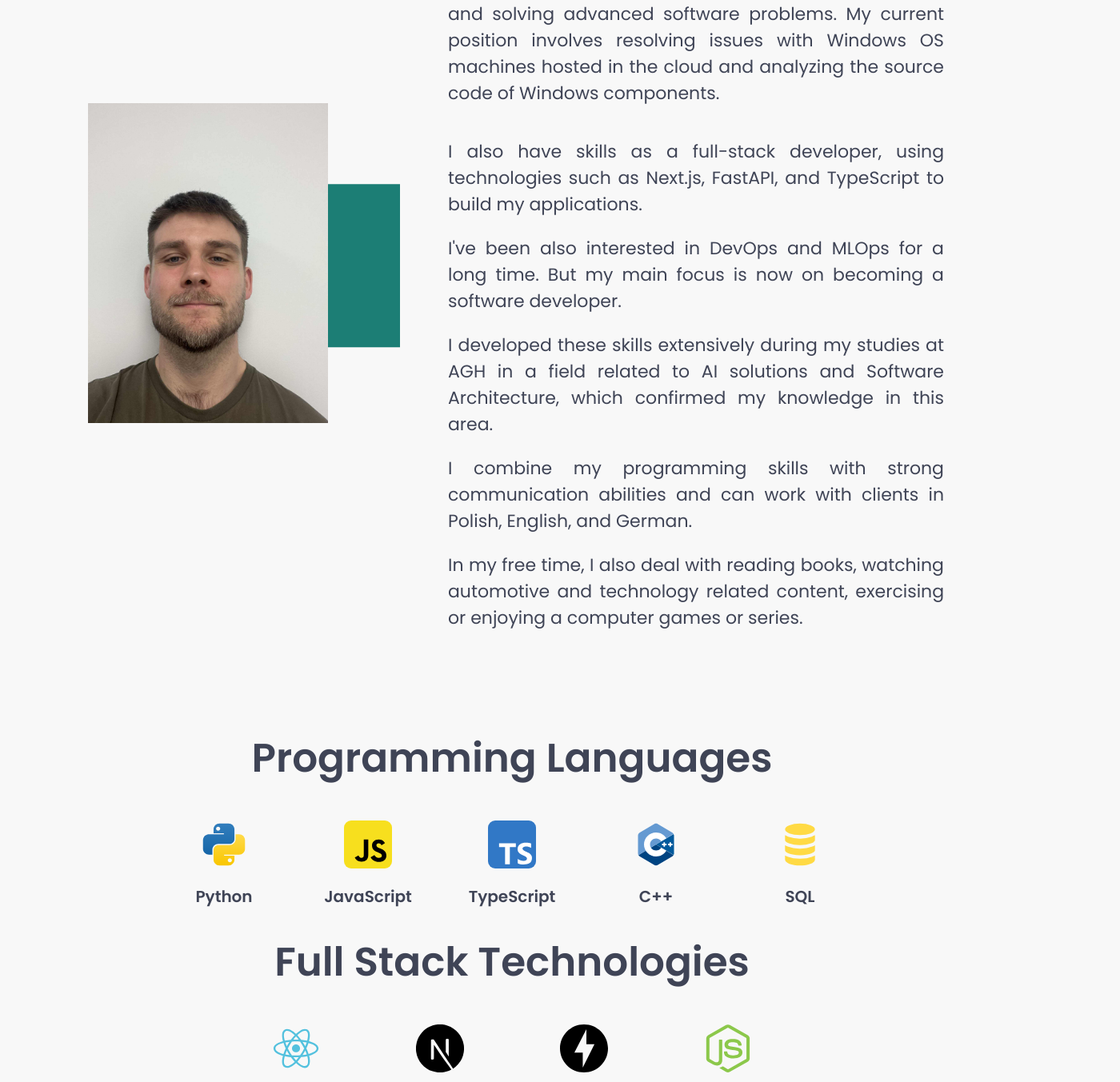
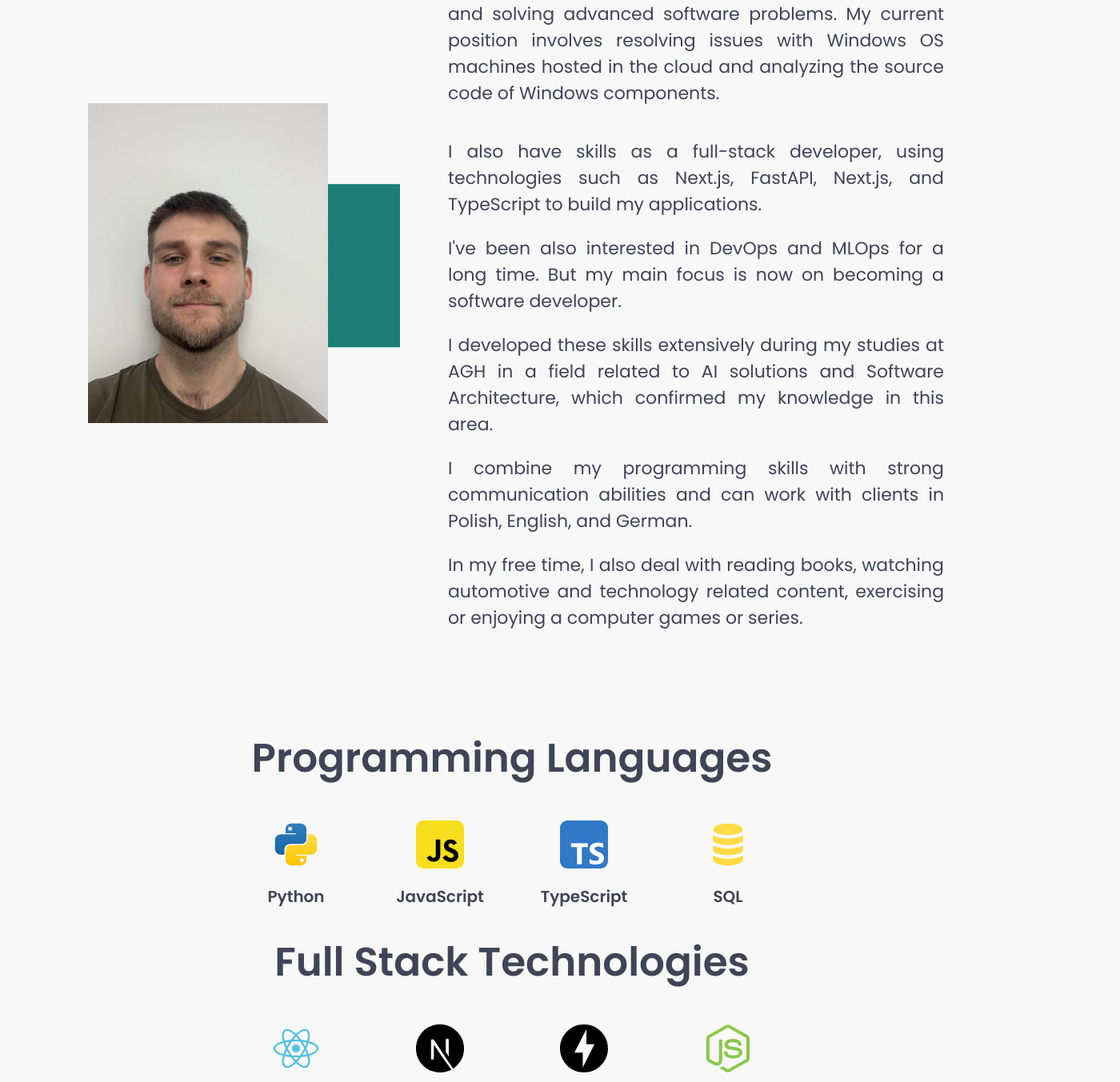
Before and after one commit to Po33ski/portfolio, a React (Create React App) app: page / in a window 1280 px wide. Shown: the part 1157-2510 px from the top of the page at 80% size, 1400 px wide, since content can reach past the window. Built offline with nearby package versions, Linux system fonts and the light colour scheme; no server answers.

Commit message:
description changed

```diff
--- a/src/components/ProjectsStack/ProjectsStack.js
+++ b/src/components/ProjectsStack/ProjectsStack.js
@@ -25,7 +25,6 @@ const ProjectsStack = () => {
         <SvgElement svg={<PythonSVG />} title={"Python"} />
         <SvgElement svg={<JsSVG />} title={"JavaScript"} />
         <SvgElement svg={<TsSVG />} title={"TypeScript"} />
-        <SvgElement svg={<CppSVG />} title={"C++"} />
         <SvgElement svg={<SqlSVG />} title={"SQL"} />
       </SvgsWrapper>
       <h1>Full Stack Technologies</h1>
--- a/src/routes/About/About.js
+++ b/src/routes/About/About.js
@@ -58,7 +58,7 @@ const About = ({ aboutRef }) => {
             My current position involves resolving issues with Windows OS machines hosted in the cloud and analyzing the source code of Windows components.
           </p>
           <p>
-            I also have skills as a full-stack developer, using technologies such as Next.js, FastAPI, and TypeScript to build my applications.
+            I also have skills as a full-stack developer, using technologies such as Next.js, FastAPI, Next.js, and TypeScript to build my applications.
           </p>
           <p>
             I've been also interested in DevOps and MLOps for a long time. But my main focus is now on becoming a software developer.
```
Also changed, not shown: 1 other file (tests, documents, lock files or other folders).
